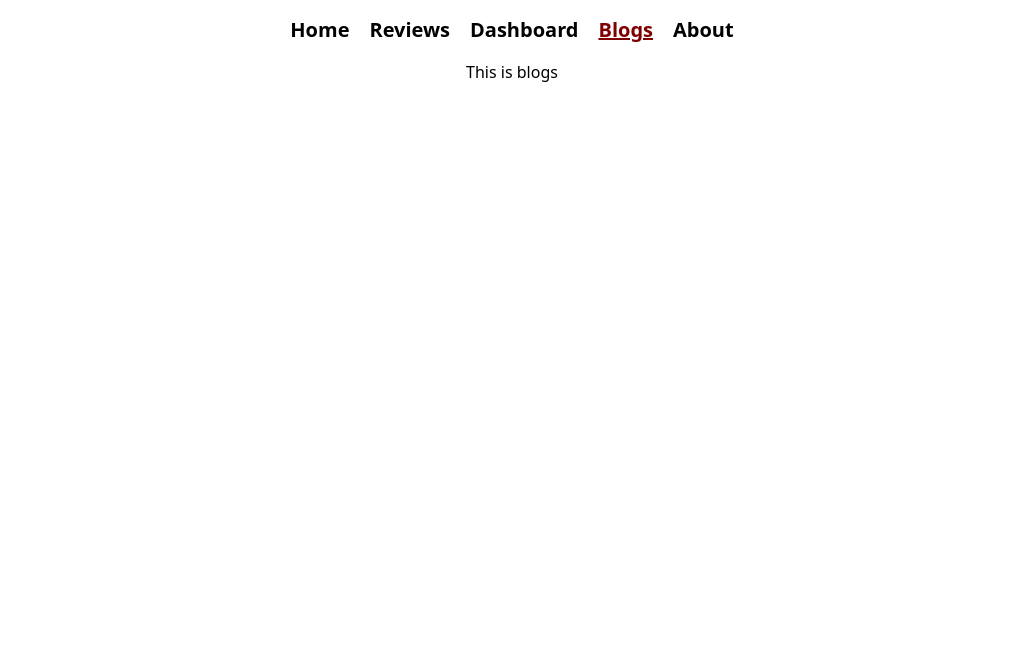
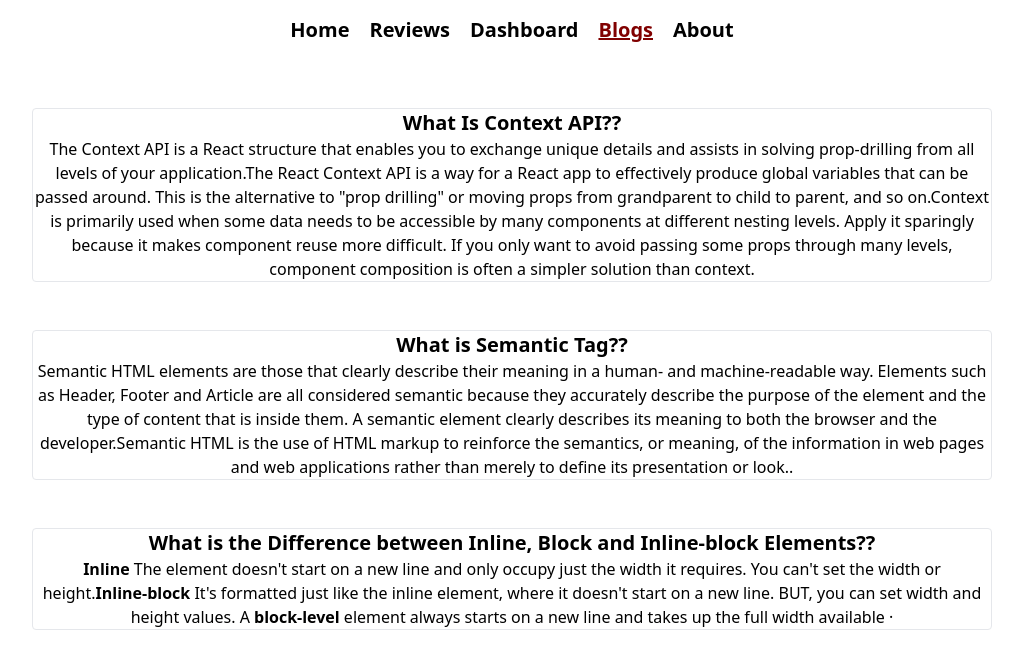
Before and after one commit to shtabdeepaull/Laptop-with-personality, a React (Create React App) app: page /blogs in a window 1280 px wide. Shown: the top 668 px of the page, without its empty margins (128-1151 px from the left). Built offline with nearby package versions, Linux system fonts and the light colour scheme.

Commit message:
added blogs page

```diff
--- a/src/components/Blogs/Blogs.js
+++ b/src/components/Blogs/Blogs.js
@@ -2,9 +2,23 @@ import React from 'react';
 
 const Blogs = () => {
     return (
-        <div>
-            <h2>This is blogs</h2>
-        </div>
+        <section className='w-9/12 text-center inline-block  align-middle '>
+            <p></p>
+            <div className='border rounded mt-12 '>
+                <p className='text-xl font-bold'>What Is Context API??</p>
+                <p>The Context API is a React structure that enables you to exchange unique details and assists in solving prop-drilling from all levels of your application.The React Context API is a way for a React app to effectively produce global variables that can be passed around. This is the alternative to "prop drilling" or moving props from grandparent to child to parent, and so on.Context is primarily used when some data needs to be accessible by many components at different nesting levels. Apply it sparingly because it makes component reuse more difficult. If you only want to avoid passing some props through many levels, component composition is often a simpler solution than context.</p>
+            </div>
+            <div className='border rounded mt-12'>
+                <p className='text-xl font-bold'>What is Semantic Tag??</p>
+                <p>Semantic HTML elements are those that clearly describe their meaning in a human- and machine-readable way. Elements such as Header, Footer and Article  are all considered semantic because they accurately describe the purpose of the element and the type of content that is inside them. A semantic element clearly describes its meaning to both the browser and the developer.Semantic HTML is the use of HTML markup to reinforce the semantics, or meaning, of the information in web pages and web applications rather than merely to define its presentation or look..</p>
+            </div>
+            <div className='border rounded mt-12'>
+                <p className='text-xl font-bold '>What is the Difference between Inline, Block and Inline-block Elements?? </p>
+                <p><strong>Inline</strong> The element doesn't start on a new line and only occupy just the width it requires. You can't set the width or height.
+                <strong>Inline-block</strong> It's formatted just like the inline element, where it doesn't start on a new line. BUT, you can set width and height values. A <strong> block-level </strong> element always starts on a new line and takes up the full width available ·
+                </p>
+            </div>
+        </section>
     );
 };
 
```
